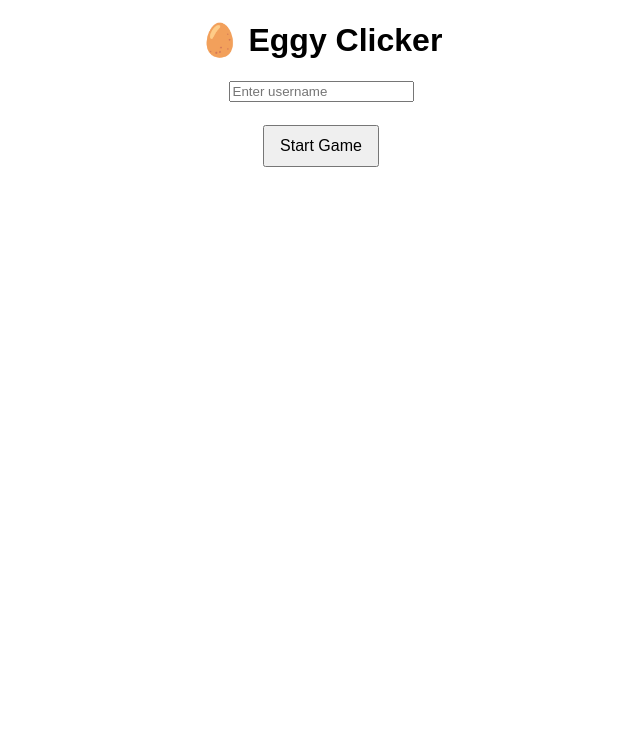
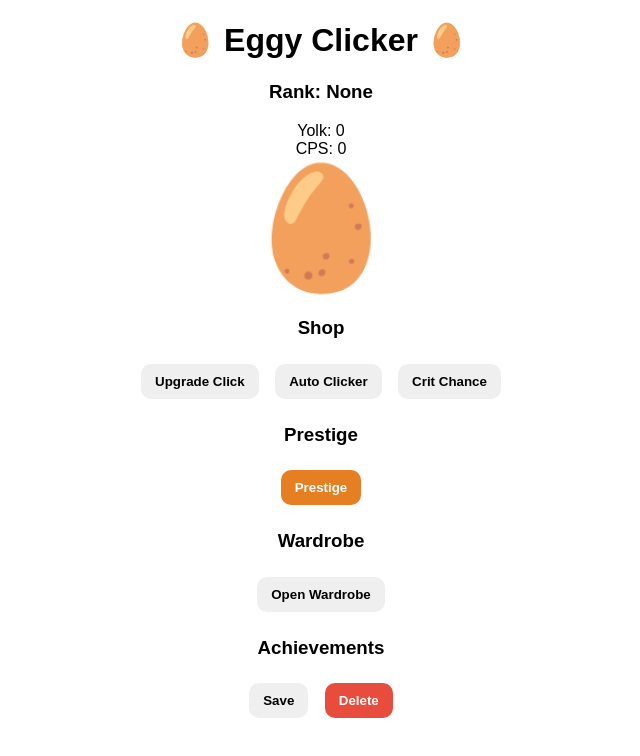
Before and after one commit to Neoneon13/Eggy-Clicker, a plain HTML site: page index.html in a window 1280 px wide. Shown: the whole page, without its empty margins (319-959 px from the left). Drawn offline with Linux system fonts and the light colour scheme.

Commit message:
Update index.html

```diff
--- a/index.html
+++ b/index.html
@@ -1,106 +1,58 @@
 <!DOCTYPE html>
 <html>
 <head>
-  <title>Eggy Clicker 🥚</title>
+<meta charset="UTF-8">
 <meta name="viewport" content="width=device-width, initial-scale=1.0">
-
-  <style>
-    body {
-      margin: 0;
-      font-family: Arial, sans-serif;
-      background: white;
-      text-align: center;
-    }
-
-    .hidden {
-      display: none;
-    }
-
-    button {
-      padding: 10px 15px;
-      margin: 5px;
-      font-size: 16px;
-      cursor: pointer;
-    }
-
-    #egg {
-      font-size: 100px;
-      cursor: pointer;
-      user-select: none;
-    }
-
-    .section {
-      margin: 20px auto;
-      max-width: 500px;
-    }
-
-    #wardrobeList div {
-      background: #f4f4f4;
-      border-radius: 8px;
-    }
-
-    @media (max-width: 600px) {
-      #egg {
-        font-size: 80px;
-      }
-    }
-  </style>
+<title>Eggy Clicker</title>
+<link rel="stylesheet" href="style.css">
 </head>
-
 <body>
 
-  <!-- LOGIN SCREEN -->
-  <div id="loginScreen" class="section">
-    <h1>🥚 Eggy Clicker</h1>
-    <input id="usernameInput" placeholder="Enter username">
-    <br><br>
-    <button onclick="startGame()">Start Game</button>
+<div id="app">
+
+  <h1>🥚 Eggy Clicker 🥚</h1>
+
+  <h3 id="rankDisplay">Rank: None</h3>
+
+  <div id="stats">
+    <div>Yolk: <span id="points">0</span></div>
+    <div>CPS: <span id="cps">0</span></div>
   </div>
 
-  <!-- GAME SCREEN -->
-  <div id="gameScreen" class="hidden">
-
-    <h2>Welcome, <span id="playerName"></span></h2>
-    <h3>Yolk: <span id="points">0</span></h3>
-    <h4 id="rankDisplay">Prestige 0</h4>
-    <h4 id="cpsDisplay">CPS: 0</h4>
-
+  <div id="eggContainer">
     <div id="egg">🥚</div>
-
-    <div class="section">
-      <button onclick="buyClickUpgrade()">Upgrade Click</button>
-      <button onclick="buyAutoUpgrade()">Upgrade Auto</button>
-      <button onclick="buyCritUpgrade()">Upgrade Crit</button>
-      <button id="prestigeBtn" onclick="prestige()">Prestige</button>
   </div>
 
-    <div class="section">
-      <button onclick="changeBackground()">Change Background</button>
-      <button onclick="saveGame()">Save</button>
-      <button onclick="exportGame()">Export</button>
-      <button onclick="importGame()">Import</button>
-      <button onclick="deleteSave()">Delete Save</button>
+  <div class="panel blue">
+    <h3>Shop</h3>
+    <button id="clickUpgrade">Upgrade Click</button>
+    <button id="autoUpgrade">Auto Clicker</button>
+    <button id="critUpgrade">Crit Chance</button>
   </div>
 
-    <div class="section">
-      <h3>Wardrobe</h3>
-      <div id="wardrobeList"></div>
+  <div class="panel orange">
+    <h3>Prestige</h3>
+    <button id="prestigeBtn">Prestige</button>
   </div>
 
-    <div class="section">
+  <div class="panel">
+    <h3>Wardrobe</h3>
+    <button id="wardrobeToggle">Open Wardrobe</button>
+    <div id="wardrobePanel" class="hidden"></div>
+  </div>
+
+  <div class="panel">
     <h3>Achievements</h3>
     <div id="achievementList"></div>
   </div>
 
-    <div class="section">
-      <button onclick="alert('Event system coming soon 🥚')">
-        🎉 Events
-      </button>
+  <div class="panel">
+    <button id="saveBtn" class="green">Save</button>
+    <button id="deleteBtn" class="red">Delete</button>
   </div>
 
 </div>
 
 <script src="game.js"></script>
-
 </body>
 </html>
```
Lines whose indentation alone changed are shown as unchanged.
